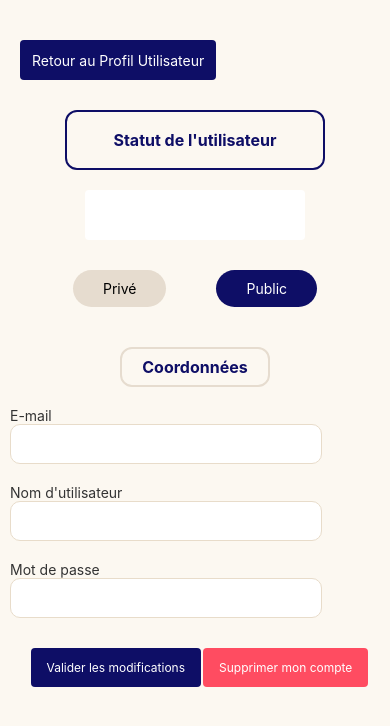
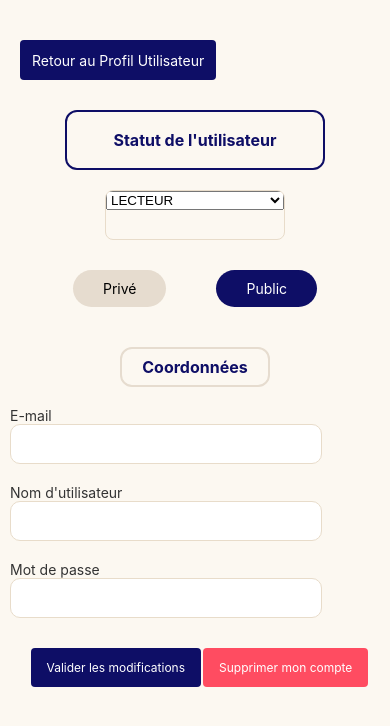
Before and after one commit to NoorPrm/reader-frontend, a React Native app: screen /Parametres in a window 390 px wide. Shown: the top 726 px of the page. Built offline with nearby package versions, Linux system fonts and the light colour scheme; no server answers; a web font is replaced by a local one.

Commit message:
finition de la screen parametre avec fetch et usestate et CSS fait mais à peaufiner

```diff
--- a/screens/BookLibraryScreen.js
+++ b/screens/BookLibraryScreen.js
@@ -1,7 +1,7 @@
 import { StatusBar } from 'expo-status-bar';
 import { StyleSheet, View, Text, Dimensions, TouchableOpacity, Image, ScrollView } from "react-native";
 import { interFontsToUse } from '../assets/fonts/fonts';
-import { useState } from 'react';
+import { useState, useEffect } from 'react';
 import { useSelector } from 'react-redux';
 const backendAdress = process.env.EXPO_PUBLIC_URL_BACKEND
 
--- a/screens/HomeScreen.js
+++ b/screens/HomeScreen.js
@@ -20,9 +20,9 @@ import { login } from "../reducers/user";
 
 const EMAIL_REGEX = /^[a-zA-Z0-9._%+-]+@[a-zA-Z0-9.-]+\.[a-zA-Z]{2,}$/;
 
-//const backendAdress = process.env.EXPO_PUBLIC_URL_BACKEND;
+const backendAdress = process.env.EXPO_PUBLIC_URL_BACKEND;
 const myip = process.env.MY_IP;
-const backendAdress = `${myip}`;
+// const backendAdress = `${myip}`;
 console.log("Backend URL:", backendAdress);
 
 export default function HomeScreen({ navigation }) {
--- a/screens/Parametres.js
+++ b/screens/Parametres.js
@@ -5,10 +5,11 @@ import {
     TextInput,
     TouchableOpacity,
     StyleSheet,
-    Dimensions
+    Dimensions,
 } from 'react-native';
+import { Picker } from "@react-native-picker/picker";
 import { useSelector, useDispatch } from 'react-redux';
-import { login } from '../reducers/user'; // Assure-toi que ce chemin est correct
+import { login } from '../reducers/user';
 
 export default function Parametres({ navigation }) {
     const user = useSelector((state) => state.user.value);
@@ -16,7 +17,7 @@ export default function Parametres({ navigation }) {
     const dispatch = useDispatch();
     const backendAdress = process.env.EXPO_PUBLIC_URL_BACKEND;
 
-
+    const [statutL, setStatutL] = useState(user.statut);
     const [email, setEmail] = useState(user.email || '');
     const [username, setUsername] = useState(user.username || '');
     const [password, setPassword] = useState('');
@@ -80,9 +81,17 @@ export default function Parametres({ navigation }) {
                 <Text style={styles.statutText}>Statut de l'utilisateur</Text>
             </View>
 
-            <View style={styles.statutValue}>
-                <Text style={styles.statutValueText}>{statut}</Text>
-            </View>
+             <View style={styles.pickerContainer}>
+          <Picker
+            selectedValue={statutL}
+            onValueChange={(itemValue) => setStatutL(itemValue)}
+            style={styles.picker}
+            itemStyle={{ fontSize: 16 }}
+          >
+            <Picker.Item label="LECTEUR" value="LECTEUR" />
+            <Picker.Item label="AUTEUR" value="AUTEUR" />
+          </Picker>
+        </View>
 
             <View style={styles.visibilityContainer}>
                 <TouchableOpacity
@@ -299,5 +308,15 @@ const styles = StyleSheet.create({
     deleteButtonText: {
         color: 'white',
         fontSize: 12,
-    }
+    },
+
+    pickerContainer: {
+    width: 180,
+    height: 50,
+    borderWidth: 1,
+    borderColor: "#E8DCCA",
+    borderRadius: 8,
+    overflow: "hidden",
+    marginTop: 20,
+  },
 });
--- a/screens/UserProfilScreen.js
+++ b/screens/UserProfilScreen.js
@@ -1,11 +1,12 @@
 import { StatusBar } from 'expo-status-bar';
 import { Text, View, TouchableOpacity, StyleSheet, Image } from 'react-native';
 import { useSelector } from "react-redux";
+import { interFontsToUse } from '../assets/fonts/fonts';
 
 export default function UserProfilScreen({ navigation }) {
   const user = useSelector((state) => state.user.value);
 
-console.log("Profil picture :", user.profilPicture);
+  console.log("Profil picture :", user.profilPicture);
 
   return (
     <View style={styles.container}>
@@ -16,8 +17,10 @@ console.log("Profil picture :", user.profilPicture);
         <Text style={styles.menuText}>⋯</Text>
       </TouchableOpacity>
 
-      <View>
-        <Text style={styles.username}>{user.username}</Text>
+      <View style={styles.profileSection}>
+        <Text style={styles.username}>
+          {user.username}
+        </Text>
         <Image
           source={
             user.profilPicture
@@ -53,9 +56,18 @@ const styles = StyleSheet.create({
   avatar: {
     width: 150,
     height: 150,
-    borderRadius: 40,
+    borderRadius: 50,
     marginBottom: 400,
     backgroundColor: "#E8DCCA",
     borderBlockColor: "#FCF8F1"
   },
+  profileSection: {
+  alignItems: 'center',
+},
+
+username: {
+  fontSize: 18,
+  fontFamily: interFontsToUse.regular,
+  marginBottom: 10,
+},
 });
```
